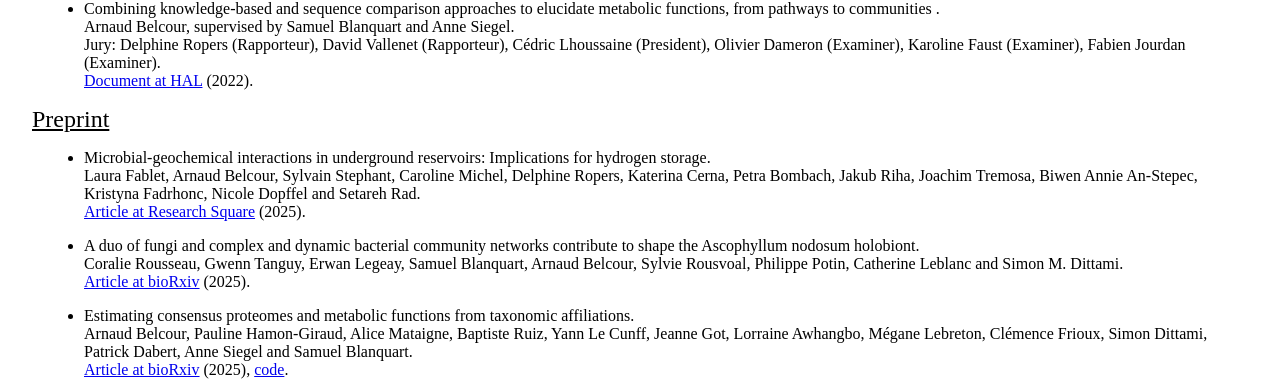
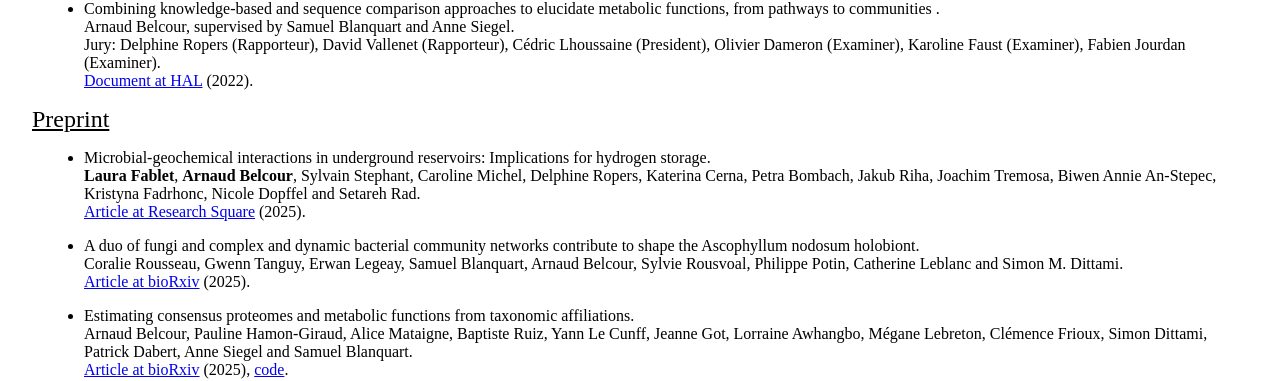
Before and after one commit to ArnaudBelcour/blog, a Jekyll site: the page built from pages/publications.html, in a window 1280 px wide. Shown: the part 258-639 px from the top of the page. Built offline with Jekyll 4.4.1, drawn with Linux system fonts in a browser that asks for light colours.

```diff
--- a/pages/publications.html
+++ b/pages/publications.html
@@ -23,7 +23,7 @@ permalink: pages/publications/
 	<ul>
 		<li>
 			<p> Microbial-geochemical interactions in underground reservoirs: Implications for hydrogen storage. <br>
-				Laura Fablet, Arnaud Belcour, Sylvain Stephant, Caroline Michel, Delphine Ropers, Katerina Cerna, Petra Bombach, Jakub Riha, Joachim Tremosa, Biwen Annie An-Stepec, Kristyna Fadrhonc, Nicole Dopffel and Setareh Rad. <br>
+				<b>Laura Fablet</b>, <b>Arnaud Belcour</b>, Sylvain Stephant, Caroline Michel, Delphine Ropers, Katerina Cerna, Petra Bombach, Jakub Riha, Joachim Tremosa, Biwen Annie An-Stepec, Kristyna Fadrhonc, Nicole Dopffel and Setareh Rad. <br>
 				<a href='https://doi.org/10.21203/rs.3.rs-7920847/v1'>Article at Research Square</a> (2025).
 			</p>
 		</li>
```
